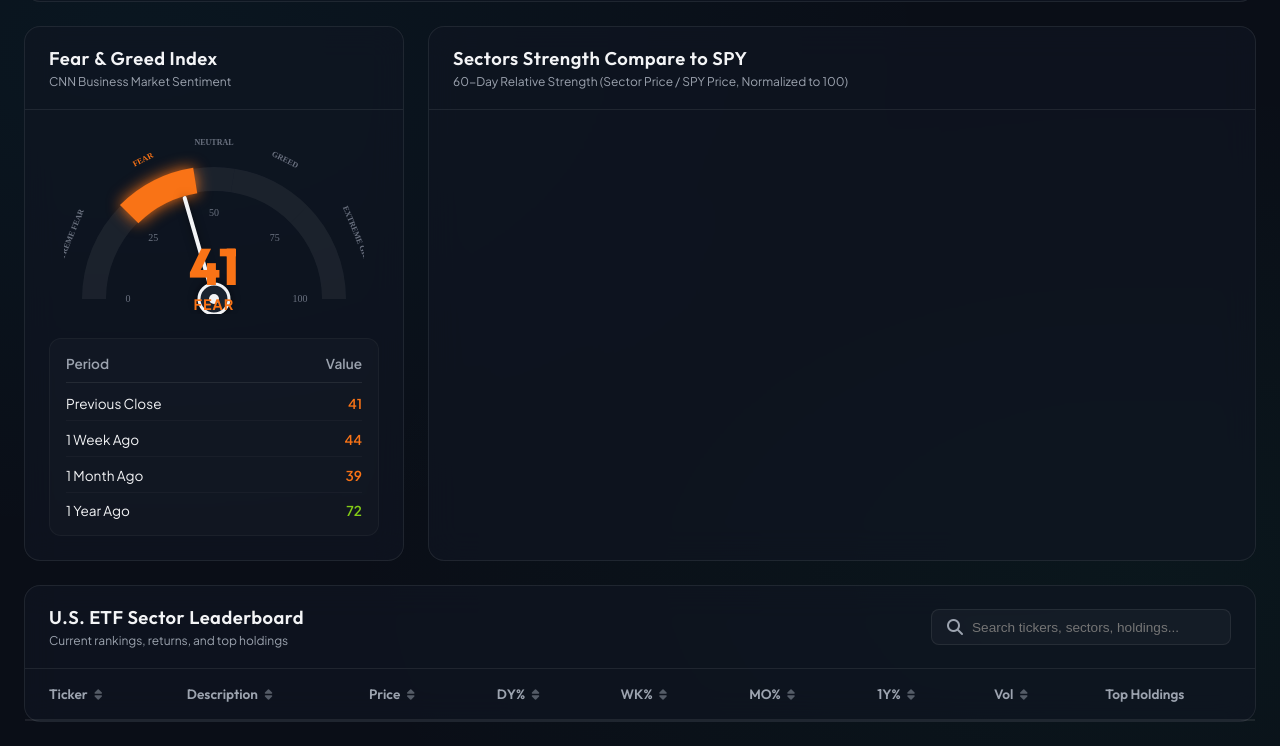
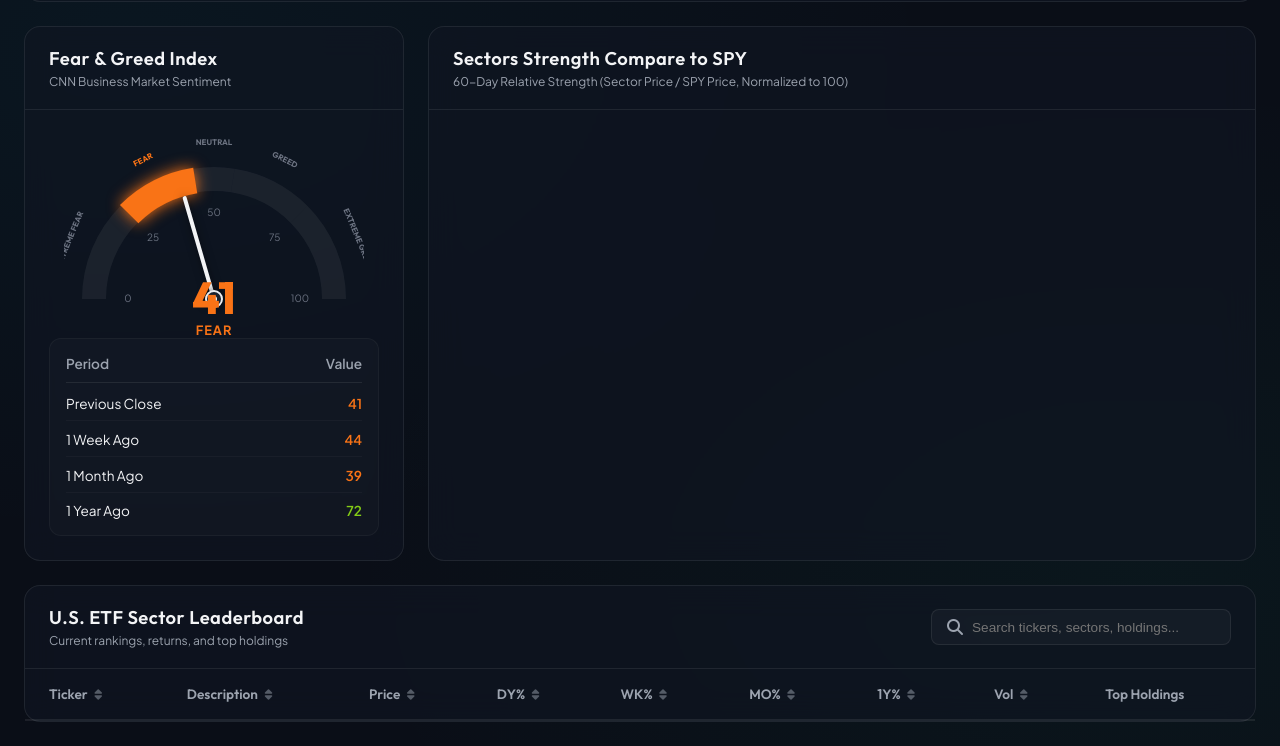
Before and after one commit to Avids/MarketCompass, a plain HTML site: page index.html in a window 1280 px wide. Shown: the part 123-869 px from the top of the page. Drawn offline with nearby package versions, Linux system fonts and the light colour scheme.

Commit message:
fix: adjust F&G gauge layout to prevent needle spindle and index value labels from overlapping

```diff
--- a/app.js
+++ b/app.js
@@ -220,15 +220,15 @@ function renderFearGreed(fg) {
 
     // Draw center spindle
     ctx.beginPath();
-    ctx.arc(centerX, centerY, 15, 0, 2*Math.PI);
+    ctx.arc(centerX, centerY, 8, 0, 2*Math.PI);
     ctx.fillStyle = '#1f2937';
     ctx.fill();
-    ctx.lineWidth = 3;
+    ctx.lineWidth = 2;
     ctx.strokeStyle = '#f3f4f6';
     ctx.stroke();
 
     ctx.beginPath();
-    ctx.arc(centerX, centerY, 5, 0, 2*Math.PI);
+    ctx.arc(centerX, centerY, 3, 0, 2*Math.PI);
     ctx.fillStyle = '#f3f4f6';
     ctx.fill();
 
--- a/style.css
+++ b/style.css
@@ -216,7 +216,7 @@ body {
 
 .gauge-value-display {
     position: absolute;
-    bottom: 5px;
+    bottom: -20px;
     left: 50%;
     transform: translateX(-50%);
     text-align: center;
@@ -227,17 +227,17 @@ body {
 
 .score-num {
     font-family: var(--font-heading);
-    font-size: 3.2rem;
+    font-size: 2.8rem;
     font-weight: 800;
     line-height: 1;
 }
 
 .score-label {
-    font-size: 0.9rem;
+    font-size: 0.8rem;
     font-weight: 700;
     letter-spacing: 1px;
     text-transform: uppercase;
-    margin-top: 0.2rem;
+    margin-top: 0.1rem;
 }
 
 .fg-history-table {
```
